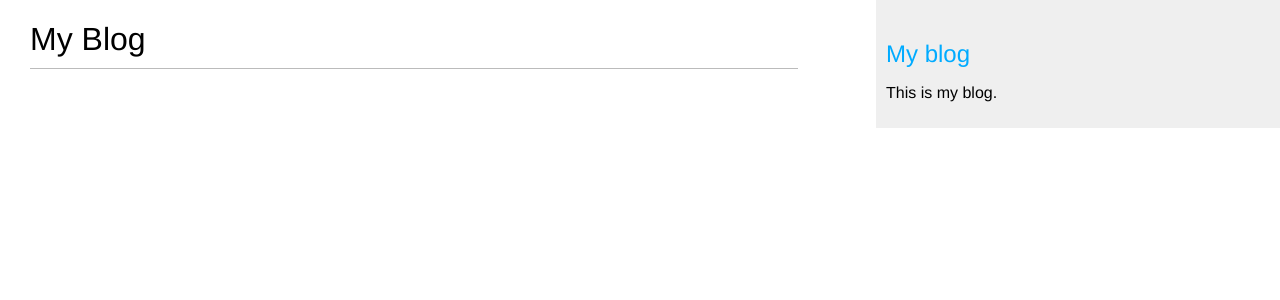
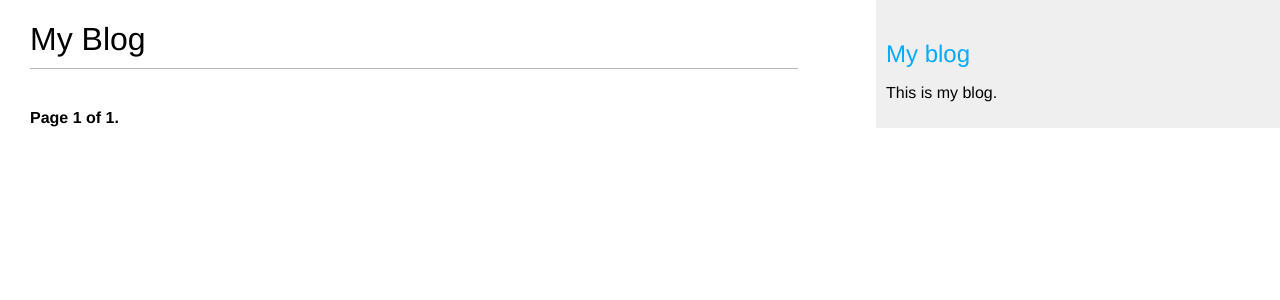
Before and after one commit to daliyev/IT_blogsite, a Django app: page /blog/ in a window 1280 px wide. Shown: the top 300 px of the page. Run offline with Django 5.2, Linux system fonts and the light colour scheme; data that the repository does not hold is empty.

Commit message:
added pagination

```diff
--- a/blog/views.py
+++ b/blog/views.py
@@ -1,11 +1,14 @@
 from django.shortcuts import render, get_object_or_404
 from .models import Post
-from django.http import Http404
+from django.core.paginator import Paginator
 # Create your views here.
 
 
 def post_list(request):
-    posts = Post.published.all()
+    post_list = Post.published.all()
+    paginator = Paginator(post_list, 3)
+    page_number = request.GET.get('page', 1)
+    posts = paginator.page(page_number)
     return render(request, 'blog/post/list.html', {'posts': posts})
 
 
--- a/templates/blog/post/list.html
+++ b/templates/blog/post/list.html
@@ -15,4 +15,5 @@
          </p>
          {{ post.body|truncatewords:30|linebreaks }}
     {% endfor %}
+    {% include "blog/post/pagination.html" with page=posts %}
 {% endblock %}
--- /dev/null
+++ b/templates/blog/post/pagination.html
@@ -0,0 +1,13 @@
+<div class="pagination">
+    <span class="step-links">
+        {% if page.has_previous %}
+            <a href="?page={{ page.previous_page_number }}">Previous</a>
+        {% endif %}
+        <span class="current">
+            Page {{ page.number }} of {{ page.paginator.num_pages }}.
+        </span>
+        {% if page.has_next %}
+            <a href="?page={{ page.next_page_number }}">Next</a>
+        {% endif %}
+    </span>
+</div>
```
